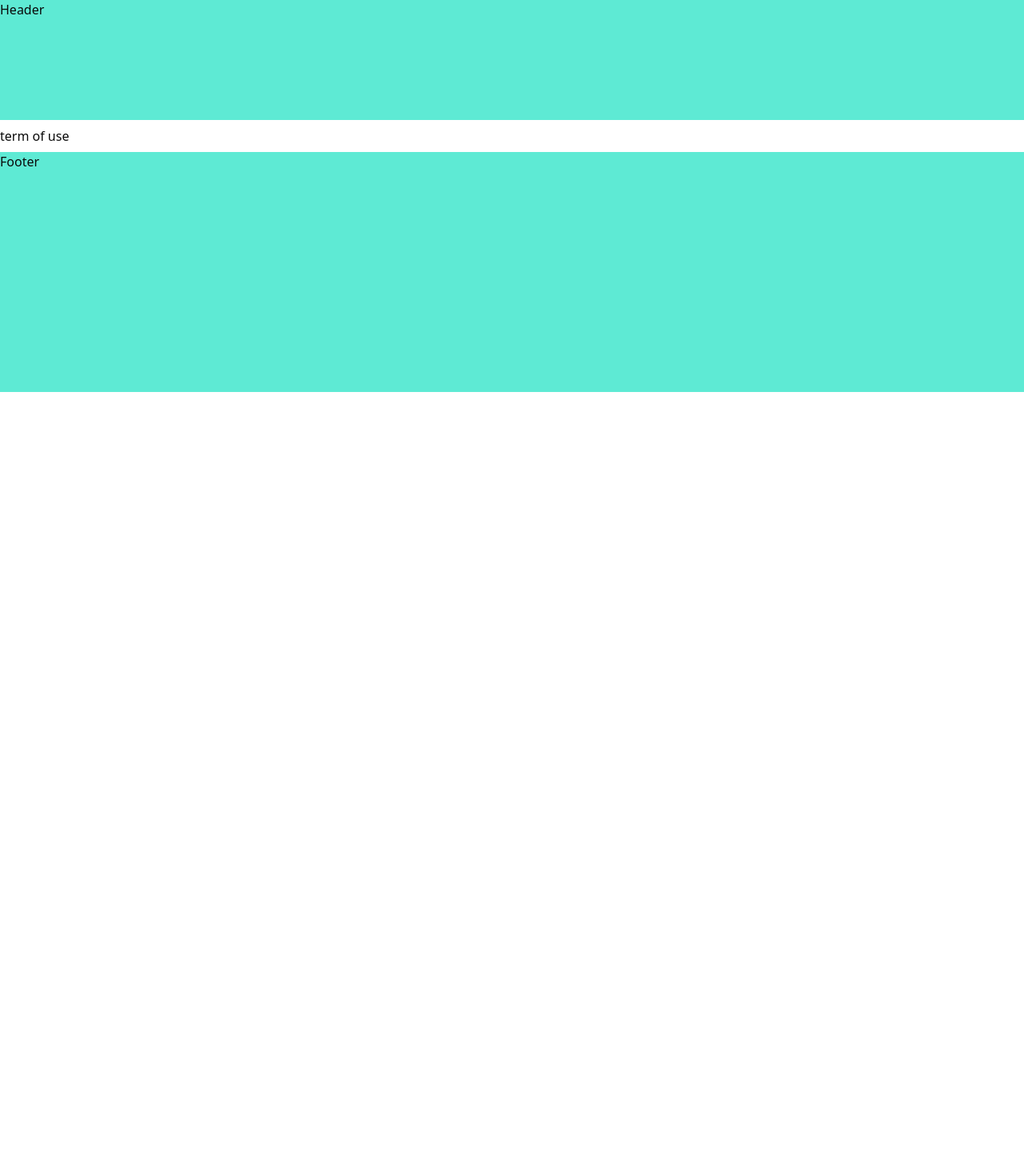
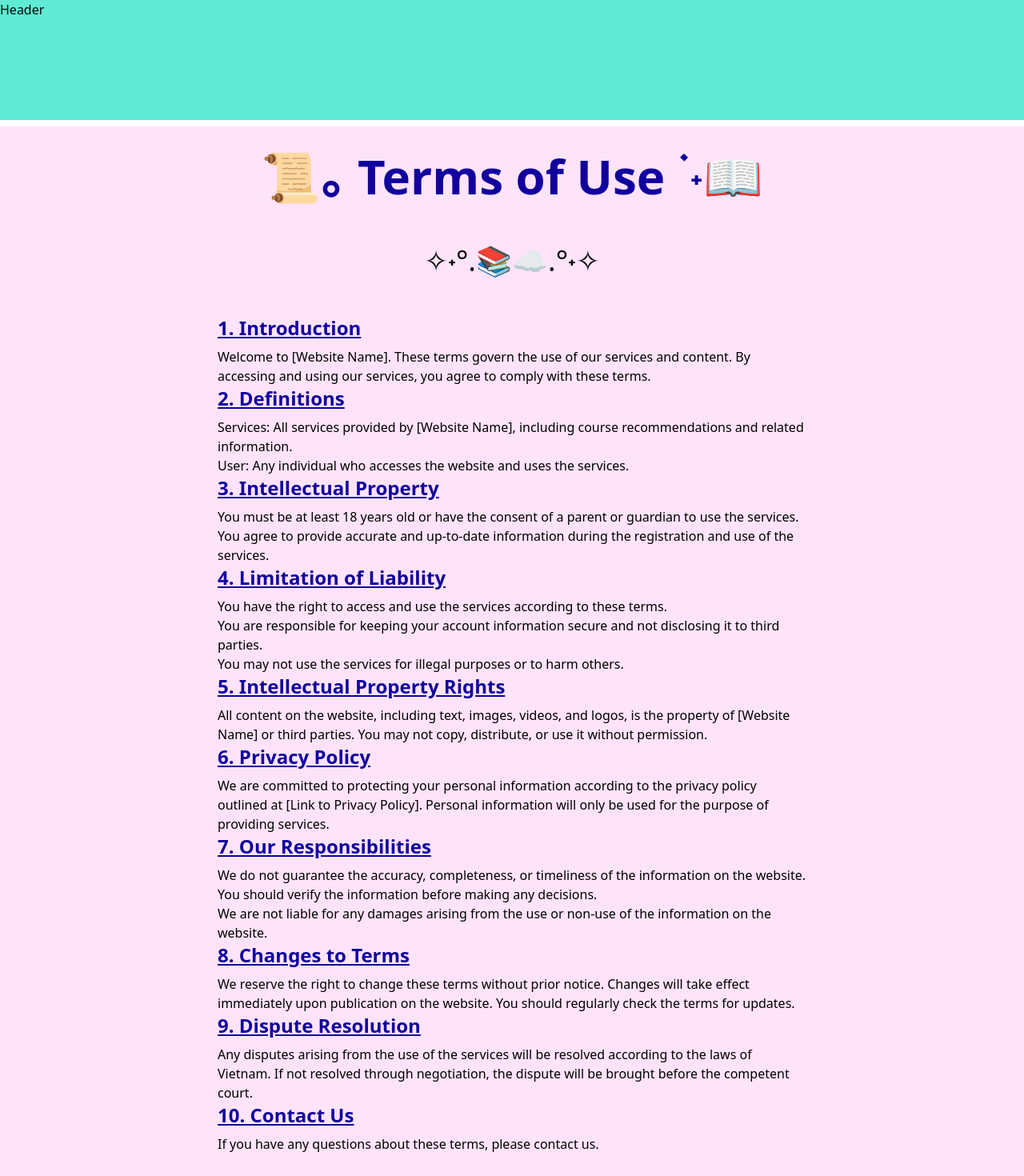
Before and after one commit to manhld199/4study, a Next.js app: page /term-of-use in a window 1280 px wide. Shown: the top 1470 px of the page at 80% size. Before the commit the page ends 800 px from the top, so only its background shows below. Built offline with nearby package versions, Linux system fonts and the light colour scheme.

Commit message:
create term-of-use

```diff
--- a/src/app/(general)/term-of-use/page.tsx
+++ b/src/app/(general)/term-of-use/page.tsx
@@ -1,3 +1,52 @@
-export default function TermOfUsePage() {
-  return "term of use";
+// import libs
+import Head from 'next/head';
+
+export default function TermsOfUsePage() {
+  return (
+    <div className="bg-[#FFE3FA] min-h-screen">
+      <Head>
+        <title>Terms of Use</title>
+        <meta name="description" content="Read our terms of use." />
+      </Head>
+      <div className="flex-1 flex flex-col">
+        <div className="bg-[#FFE3FA] text-black p-8 mx-[280px] flex-1">
+          <h1 className="text-6xl font-semibold mb-2 text-center text-[#11009E]">📜｡ Terms of Use ࣪ ˖📖</h1>
+        </div>
+        <p className="text-4xl text-center my-4">✧˖°.📚☁️.°˖✧</p>
+        <div className="bg-[#FFE3FA] text-black p-8 mx-[240px] flex-1">
+          <h2 className="text-2xl font-semibold mb-2 text-[#11009E]"><u>1. Introduction</u></h2>
+          <p>
+            Welcome to [Website Name]. These terms govern the use of our services and content. By accessing and using our services, you agree to comply with these terms.
+          </p>
+          <h2 className="text-2xl font-semibold mb-2 text-[#11009E]"><u>2. Definitions</u></h2>
+          <p>
+            Services: All services provided by [Website Name], including course recommendations and related information.
+          </p>
+          <p>
+            User: Any individual who accesses the website and uses the services.
+          </p>
+          <h2 className="text-2xl font-semibold mb-2 text-[#11009E]"><u>3. Intellectual Property</u></h2>
+          <p>You must be at least 18 years old or have the consent of a parent or guardian to use the services.</p>
+          <p>You agree to provide accurate and up-to-date information during the registration and use of the services.</p>
+          <h2 className="text-2xl font-semibold mb-2 text-[#11009E]"><u>4. Limitation of Liability</u></h2>
+          <p>You have the right to access and use the services according to these terms.</p>
+          <p>You are responsible for keeping your account information secure and not disclosing it to third parties.</p>
+          <p>You may not use the services for illegal purposes or to harm others.</p>
+          <h2 className="text-2xl font-semibold mb-2 text-[#11009E]"><u>5. Intellectual Property Rights</u></h2>
+          <p>All content on the website, including text, images, videos, and logos, is the property of [Website Name] or third parties. You may not copy, distribute, or use it without permission.</p>
+          <h2 className="text-2xl font-semibold mb-2 text-[#11009E]"><u>6. Privacy Policy</u></h2>
+          <p>We are committed to protecting your personal information according to the privacy policy outlined at [Link to Privacy Policy]. Personal information will only be used for the purpose of providing services.</p>
+          <h2 className="text-2xl font-semibold mb-2 text-[#11009E]"><u>7. Our Responsibilities</u></h2>
+          <p>We do not guarantee the accuracy, completeness, or timeliness of the information on the website. You should verify the information before making any decisions.</p>
+          <p>We are not liable for any damages arising from the use or non-use of the information on the website.</p>
+          <h2 className="text-2xl font-semibold mb-2 text-[#11009E]"><u>8. Changes to Terms</u></h2>
+          <p>We reserve the right to change these terms without prior notice. Changes will take effect immediately upon publication on the website. You should regularly check the terms for updates.</p>
+          <h2 className="text-2xl font-semibold mb-2 text-[#11009E]"><u>9. Dispute Resolution</u></h2>
+          <p>Any disputes arising from the use of the services will be resolved according to the laws of Vietnam. If not resolved through negotiation, the dispute will be brought before the competent court.</p>
+          <h2 className="text-2xl font-semibold mb-2 text-[#11009E]"><u>10. Contact Us</u></h2>
+          <p>If you have any questions about these terms, please contact us.</p>
+        </div>
+      </div>
+    </div>
+  );
 }
```
